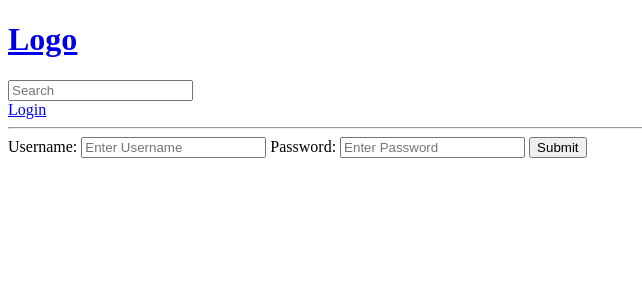
After one commit to tahmidabir/studybud, a Django app: page /login/ in a window 1280 px wide. The commit adds this page. Shown: the top 300 px of the page, without its empty margins (0-642 px from the left). Run offline with Django 4.2, Linux system fonts and the light colour scheme.

Commit message:
added login-logout button

```diff
--- /dev/null
+++ b/base/templates/base/login_register.html
@@ -0,0 +1,21 @@
+{% extends 'main.html' %}
+
+{%block content%}
+
+<div>
+    <form method="POST" action="">
+        {% csrf_token %}
+        <labe>Username:</labe>
+        <input type="text" name="username" placeholder="Enter Username" />
+
+        <labe>Password:</labe>
+        <input type="password" name="password" placeholder="Enter Password" />
+
+        <input type="submit" vale="" />
+
+
+    </form>
+
+</div>
+
+{% endblock content%}
--- a/base/urls.py
+++ b/base/urls.py
@@ -4,6 +4,8 @@ from django.urls import path
 from . import views
 
 urlpatterns = [
+    path('login/',views.loginPage,name="login"),
+    path('logout/',views.logoutUser,name="logout"),
     path('', views.home, name='home'),
 
     # see information about a specific room passing a dynamic value
--- a/base/views.py
+++ b/base/views.py
@@ -1,7 +1,43 @@
 from django.shortcuts import render,redirect
+from django.contrib import messages
 from django.db.models import Q #make search easier
+from django.contrib.auth.models import User #built in user
+from django.contrib.auth import authenticate,login,logout
 from .models import Room,Topic
 from .forms import RoomForm #create form
+
+
+
+def loginPage(request):
+    if request.method == 'POST':
+        username = request.POST.get('username')
+        password = request.POST.get('password')
+
+        try:
+            user=User.objects.get(username=username)
+        # django flash messages
+        except:
+            messages.error(request,'User does not exist')
+
+        user=authenticate(request,username=username,password=password)
+
+        if user is not None:
+            login(request,user)
+            return redirect('home')
+        else:
+            messages.error(request, 'Username or password does not exist')
+
+    context = {}
+    return render(request, 'base/login_register.html', context)
+
+def logoutUser(request):
+    logout(request)
+    return redirect('home')
+
+
+
+
+
 
 def home(request):
     q = request.GET.get('q') if request.GET.get('q')!=None else ''
--- a/templates/main.html
+++ b/templates/main.html
@@ -8,6 +8,15 @@
 
 {% include 'navbar.html' %}
 
+{% if messages %}
+<ul class="messages">
+    {% for message in messages %}
+    <li>{{ message }}</li>
+    {% endfor %}
+</ul>
+{% endif %}
+
+
 {% block content%}
 
 
--- a/templates/navbar.html
+++ b/templates/navbar.html
@@ -3,7 +3,16 @@
 
 </a>
 
+
+
  <form method="GET" action="{% url 'home' %}">
 
       <input type="text" name="q" placeholder="Search" />
  </form>
+
+{% if request.user.is_authenticated %}
+<a href="{%url 'logout' %}">Logout</a>
+{%else%}
+<a href="{%url 'login' %}">Login</a>
+{%endif%}
+<hr>
```
Also changed, not shown: db.sqlite3.
